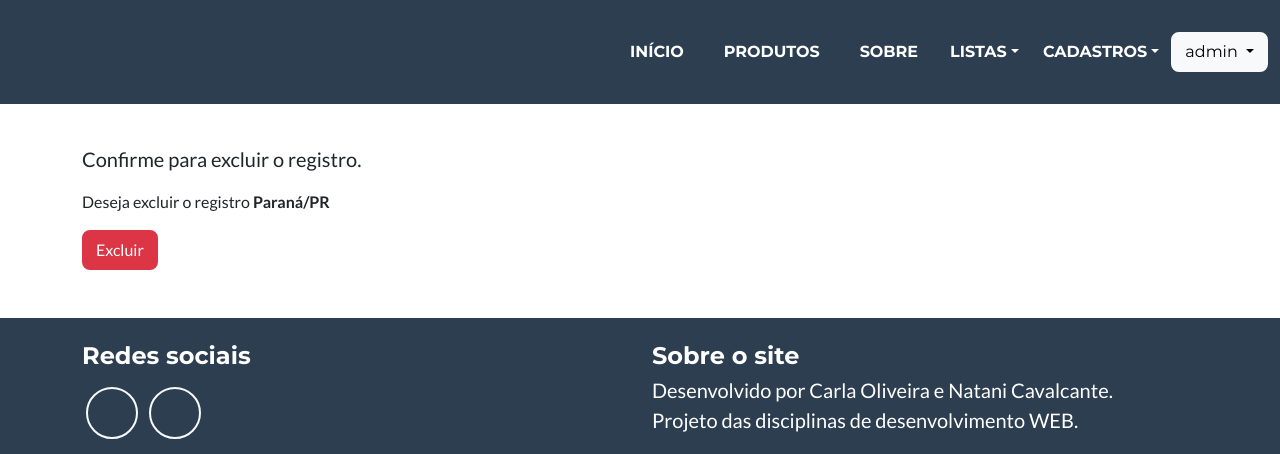
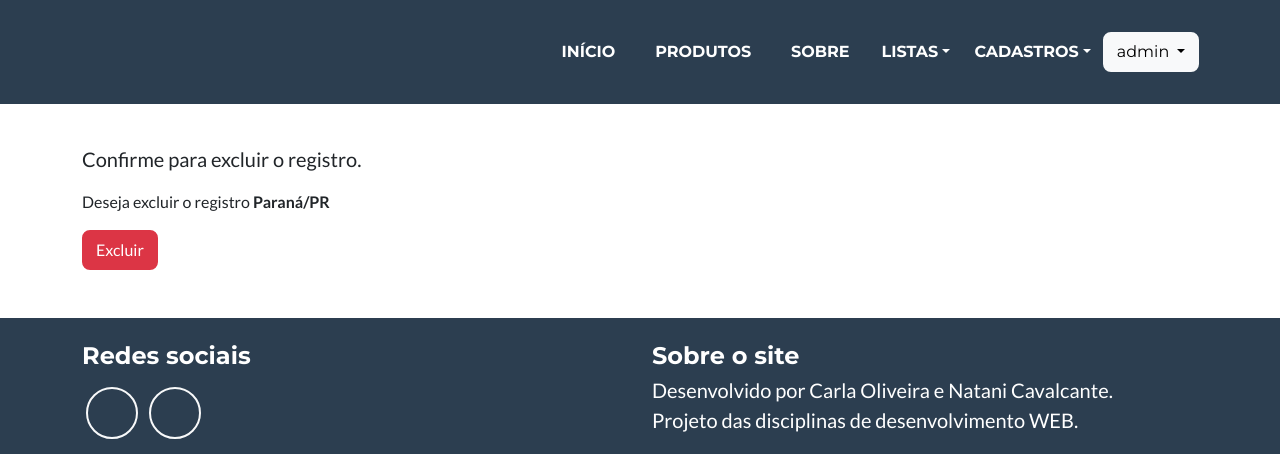
Before and after one commit to carlasoliveira/ProjetoWeb-Django, a Django app: page /excluir/estado/1/ in a window 1280 px wide. Shown: the top 454 px of the page. Run offline with Django 3.2, Linux system fonts and the light colour scheme; a user stored in the database is signed in; data comes from the database, SQL or seed files in the repository; both versions use the stored data as it was after the commit; some libraries are stand-ins or nearby versions.

Commit message:
ajustes após 3a entrega

```diff
--- a/paginas/templates/paginas/modelo.html
+++ b/paginas/templates/paginas/modelo.html
@@ -59,7 +59,7 @@
                     {% endif %}
 
                     {% if request.user.is_authenticated %}
-                    <div class="dropdown">
+                    <div class="dropdown me-5">
                         <button class="btn btn-light dropdown-toggle my-2" type="button" id="dropdownMenuButton" data-bs-toggle="dropdown"
                             aria-expanded="false">
                             {{ request.user }}
@@ -73,6 +73,7 @@
                             <li><a class="dropdown-item" href="{% url 'logout' %}">Sair</a></li>
                         </ul>
                     </div>
+                    <span class="me-3">&nbsp;</span>
                     {% else %}
                     <a href="{% url 'login' %}" class="btn btn-light mb-3 my-2 me-2">Login</a>
                     <a href="#" class="btn btn-success mb-3 my-2 mr-2">Registrar</a>
```
Also changed, not shown: db.sqlite3.
